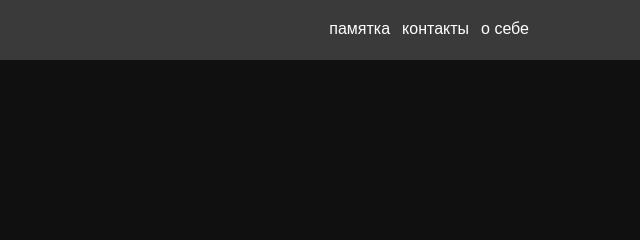
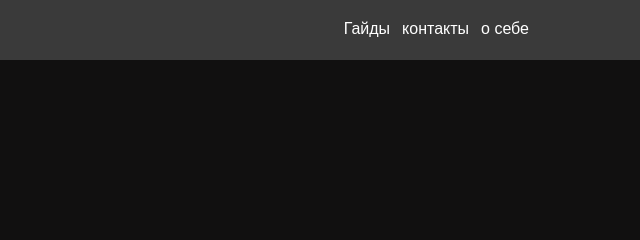
Before and after one commit to ivankorabl/LockMaster, a plain HTML site: page index.html in a window 1280 px wide. Shown: the top 240 px of the page, 640-1280 px from the left. Drawn offline with Linux system fonts and the light colour scheme; a web font is replaced by a local one.

Commit message:
second-commit

```diff
--- a/index.html
+++ b/index.html
@@ -17,7 +17,7 @@
         <div class="header__container">
             <div class="header__logo">LockMaster</div>
             <nav class="header__menu">
-                <div class="menu-link"><a href="#">памятка</a></div>
+                <div class="menu-link"><a href="#">Гайды</a></div>
                 <div class="menu-link"><a href="#">контакты</a></div>
                 <div class="menu-link"><a href="#">о себе</a></div>
             </nav>
```
